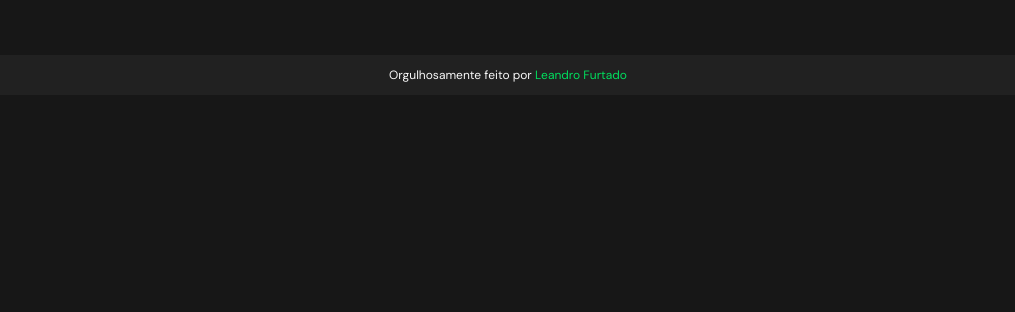
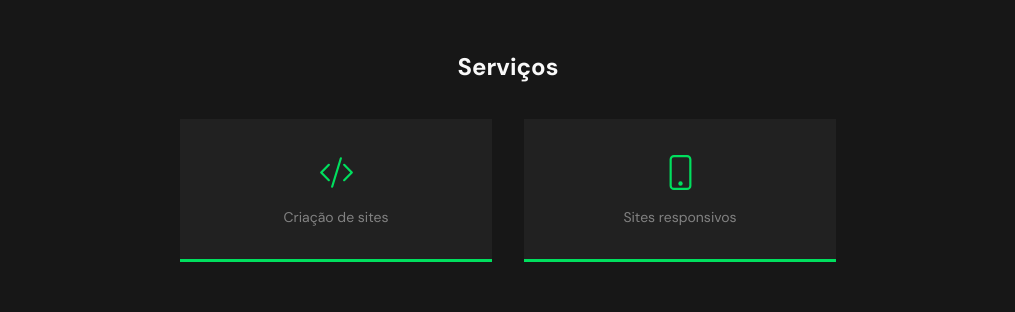
Before and after one commit to lefurtado/portfolio, a React (Create React App) app: page / in a window 1280 px wide. Shown: the part 1160-1472 px from the top of the page, without its empty margins (132-1147 px from the left). Before the commit the page ends 1255 px from the top, so only its background shows below. Built offline with nearby package versions, Linux system fonts and the light colour scheme.

Commit message:
add: criado componente de serviços

```diff
--- /dev/null
+++ b/src/components/MainServices/ServiceCards/index.js
@@ -0,0 +1,32 @@
+import { BsCodeSlash, BsPhone } from 'react-icons/bs';
+import './styles.scss';
+
+export default function ServiceCards() {
+    const services = [
+        {
+            id: 1,
+            icone: <BsCodeSlash size={35} />,
+            descricao: 'Criação de sites'
+        },
+        {
+            id: 2,
+            icone: <BsPhone size={35} />,
+            descricao: 'Sites responsivos'
+        }
+    ]
+
+    return (
+        <div className='service_card_section flex'>
+            {services.map(service => (
+                <div key={service.id} className='service_card_container flex'>
+                    <div className='service_card_icon flex'>
+                        {service.icone}
+                    </div>
+                    <div className="title_card_container">
+                        <p>{service.descricao}</p>
+                    </div>
+                </div>
+            ))}
+        </div>
+    )
+}
--- /dev/null
+++ b/src/components/MainServices/ServiceCards/styles.scss
@@ -0,0 +1,29 @@
+@import '../../../theme/variables';
+
+.service_card_section {
+    flex-wrap: wrap;
+    justify-content: center;
+    align-items: center;
+    gap: 32px;
+    margin-top: 40px;
+}
+
+.service_card_container {
+    background-color: $gray-400;
+    min-width: 312px;
+    min-height: 140px;
+    border-bottom: 3px solid $green-light;
+    justify-content: center;
+    align-items: center;
+    flex-direction: column;
+    gap: 20px;
+}
+
+.service_card_icon {
+    color: $green-light;
+}
+
+.title_card_container p {
+    color: $gray;
+    font-size: 14px;
+}
--- a/src/components/MainServices/index.js
+++ b/src/components/MainServices/index.js
@@ -1,9 +1,15 @@
+import ServiceCards from './ServiceCards';
 import './styles.scss';
 
 export default function MainServices() {
     return (
         <div>
-
+            <div className="services">
+                <h2>
+                    Serviços
+                </h2>
+            </div>
+            <ServiceCards />
         </div>
     )
 }
--- a/src/components/MainServices/styles.scss
+++ b/src/components/MainServices/styles.scss
@@ -0,0 +1,9 @@
+@import "../../theme/variables";
+
+.services {
+    color: $white;
+    text-align: center;
+    font-size: 24px;
+    font-weight: 700;
+    margin-top: 56px;
+}
--- a/src/pages/Home/index.js
+++ b/src/pages/Home/index.js
@@ -2,9 +2,10 @@ import Header from '../../components/Header';
 import Contact from '../../components/Contact';
 import About from '../../components/About';
 import ContactIcons from '../../components/ContactIcons';
+import Projects from '../../components/Projects';
+import MainServices from '../../components/MainServices';
 import Footer from '../../components/Footer';
 import './styles.scss';
-import Projects from '../../components/Projects';
 
 export default function Home() {
     return (
@@ -17,6 +18,7 @@ export default function Home() {
                 <About />
                 <ContactIcons />
                 <Projects />
+                <MainServices />
             </div>
             <div>
                 <Footer />
```
Also changed, not shown: src/components/Projects/Cards/styles.scss (line endings or trailing spaces).
